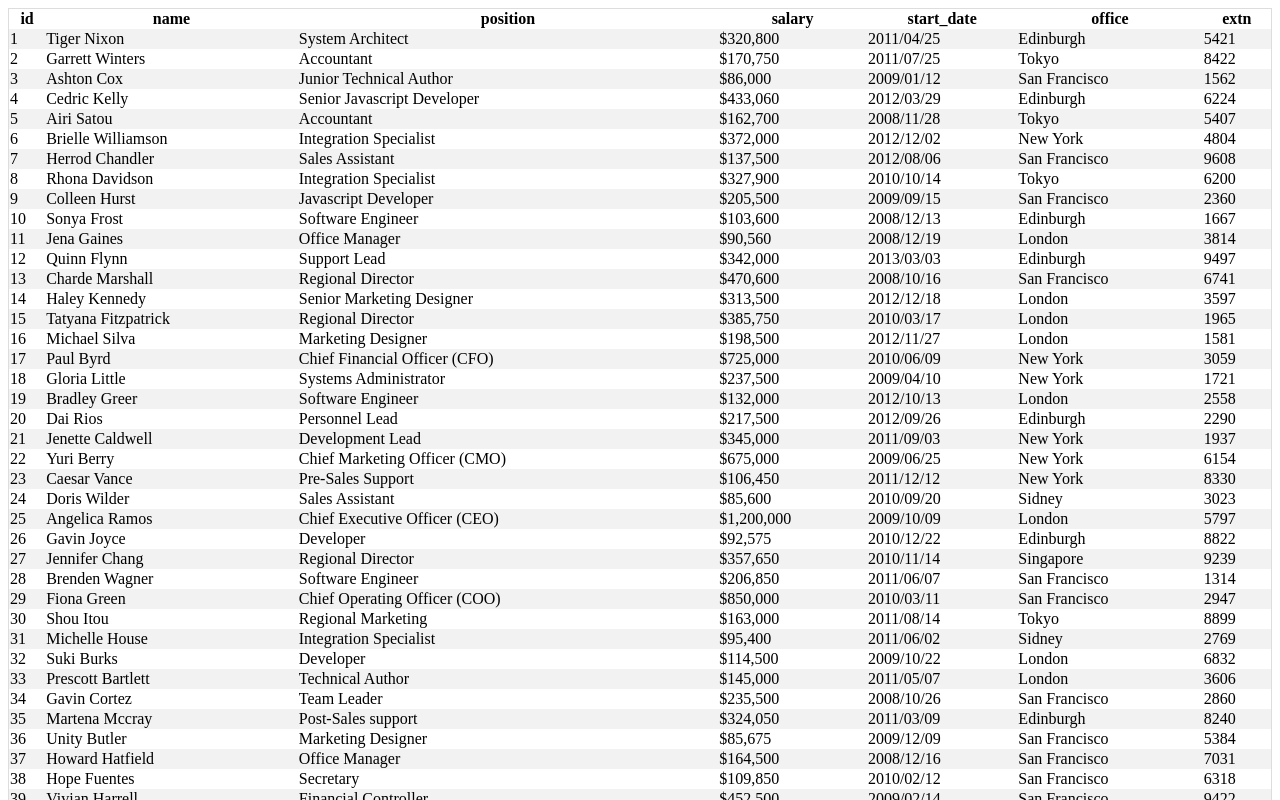
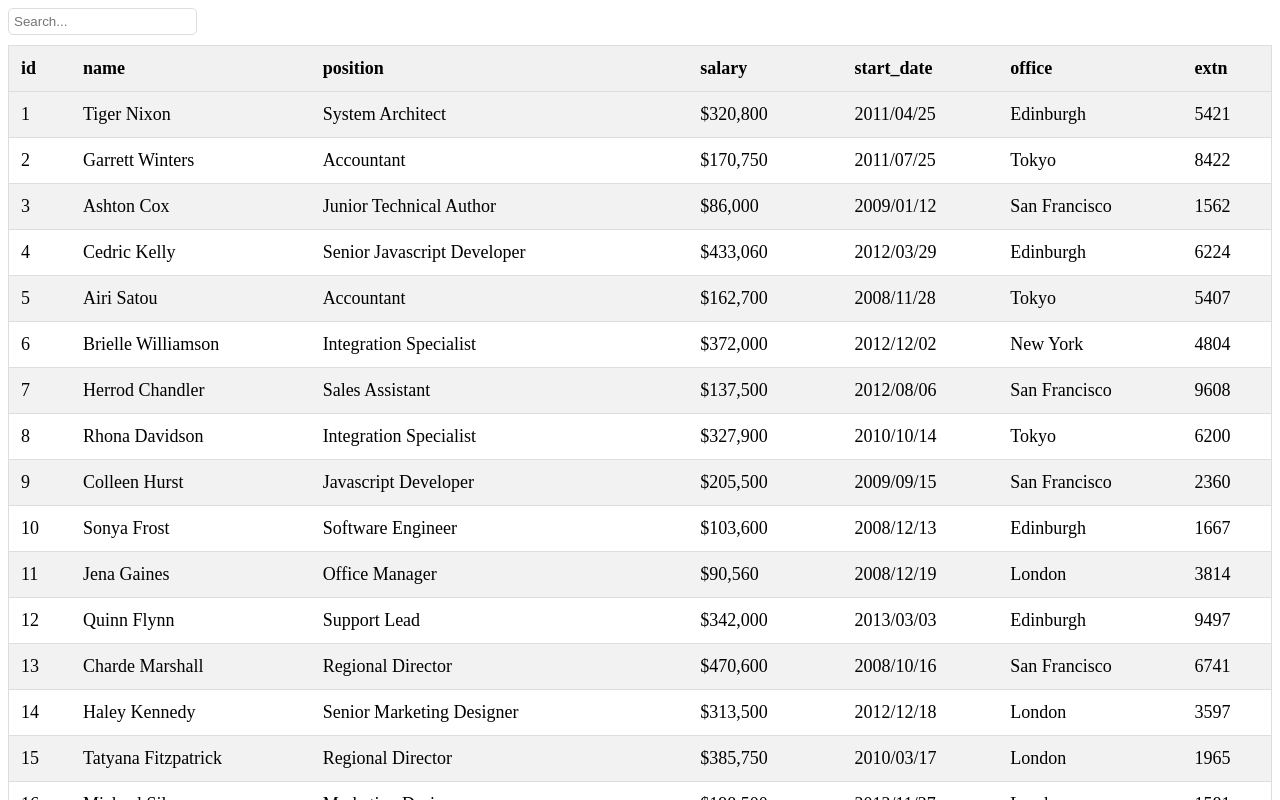
Before and after one commit to vzhurbin/table-jet-test, a website built with Parcel: page src/index.html in a window 1280 px wide. Shown: the top 800 px of the page. Built offline with nearby package versions, Linux system fonts and the light colour scheme.

Commit message:
add search bar with filter func

```diff
--- a/src/index.css
+++ b/src/index.css
@@ -10,24 +10,50 @@ html {
   box-sizing: border-box;
 }
 
-table {
+/* table {
   border-spacing: 0;
   width: 100%;
   border: 1px solid #ddd;
+} */
+
+input[type=search]{
+  border-radius: 5px;
+  padding: 5px;
+  margin-bottom: 10px;
+  border: 1px solid #ddd
+}
+
+input[type=search]:focus{
+  box-shadow:0 0 4px blue;
+}
+
+.hidden { display: none; }
+
+#table {
+  border-collapse: collapse; /* Collapse borders */
+  width: 100%; /* Full-width */
+  border: 1px solid #ddd; /* Add a grey border */
+  font-size: 18px; /* Increase font-size */
+}
+
+#table th, #table td {
+  text-align: left; /* Left-align text */
+  padding: 12px; /* Add padding */
+}
+
+#table tr {
+  /* Add a bottom border to all table rows */
+  border-bottom: 1px solid #ddd;
+}
+
+#table tr.header, #table tr:hover {
+  /* Add a grey background color to the table header and on hover */
+  background-color: #f1f1f1;
 }
 
 .header {
-  /* display: block;
-  position: relative; */
   cursor: pointer;
 }
-
-
-
-/* th, td {
-  text-align: left;
-  padding: 16px;
-} */
 
 tr:nth-child(even) {
   background-color: #f2f2f2
--- a/src/index.html
+++ b/src/index.html
@@ -6,6 +6,8 @@
 </head>
 
 <body>
+    <input type="search" id="input" placeholder="Search...">
+
   <table id="table">
 
   </table>
--- a/src/index.js
+++ b/src/index.js
@@ -1,6 +1,8 @@
-import { fillTableData, headerListeners } from './js/fillTableData'
+import { fillTableData, headerListeners } from './js/fillTableData';
+import { filterSearch } from './js/filter'
 
 window.onload = () => {
   fillTableData();
   headerListeners();
+  filterSearch();
 }
--- /dev/null
+++ b/src/js/filter.js
@@ -0,0 +1,30 @@
+export const filterSearch = () => {
+
+  const input = document.getElementById('input');
+  const table = document.getElementById('table');
+
+  const trArray = [...table.querySelectorAll('tr.row')];
+
+  const filter = () => {
+    const search = input.value.trim().toUpperCase();
+    // Loop the rows
+    trArray.forEach(tr => {
+      let data = '';
+      // Loop over all the cells in the current row and concatenate their text
+      const tdArray = [...tr.querySelectorAll('td')];
+      tdArray.forEach(td => {
+        data += td.textContent;
+      });
+
+      // Check the string for a match and show/hide row as needed
+      if(data.toUpperCase().indexOf(search) > -1){
+        tr.classList.remove('hidden');
+      } else {
+        tr.classList.add('hidden');
+      }
+    });
+  };
+
+  input.addEventListener('keyup', e => filter());
+  input.addEventListener('search', e => filter());
+};
--- a/src/js/sortColumn.js
+++ b/src/js/sortColumn.js
@@ -1,7 +1,7 @@
 const sortColumn = tdClass => {
   let i, len, x, y, shouldSwitch, dir;
   let switchcount = 0;
-  const table = document.querySelector('table');
+  const table = document.getElementById('table');
   const rows = table.getElementsByTagName('TR');
   let switching = true;
   //Set the sorting direction to ascending:
```
